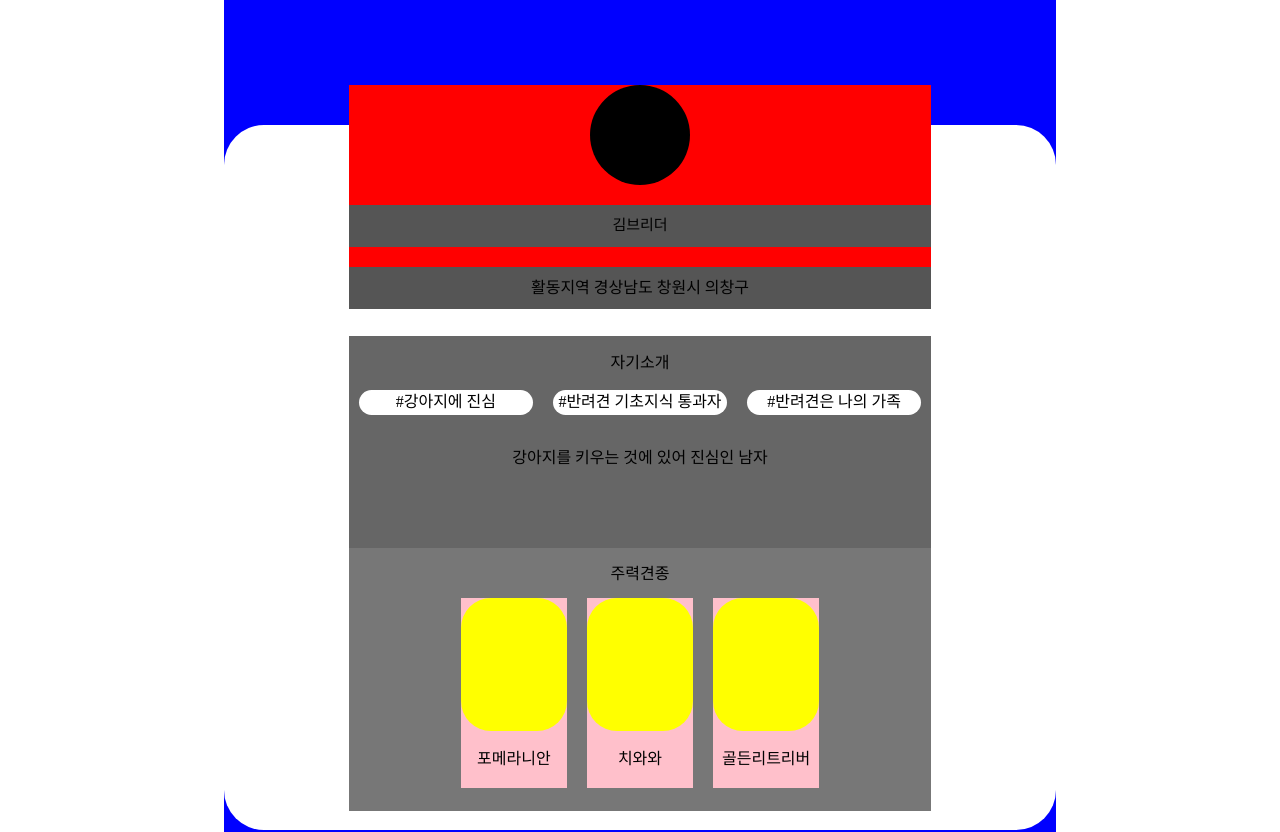
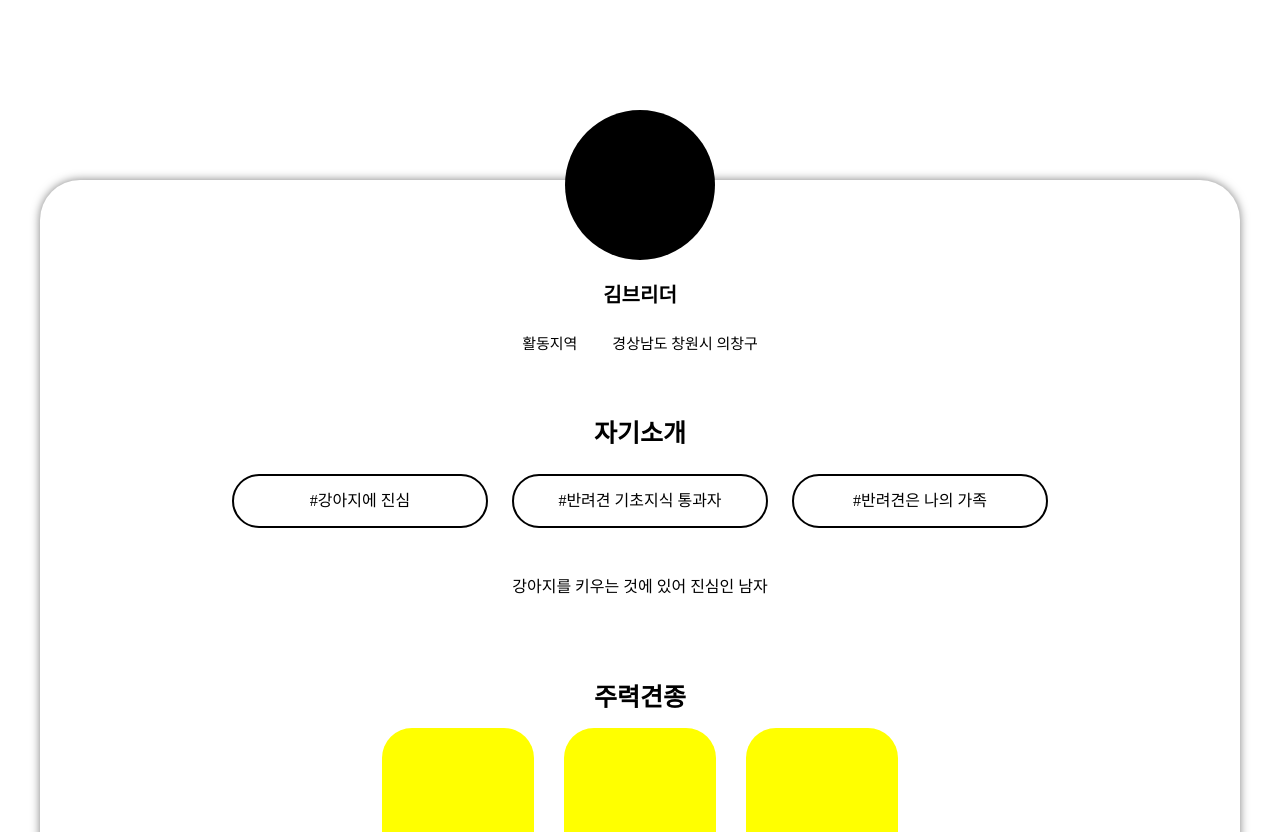
Before and after one commit to next-petree/frontend, a React (Create React App) app: page /breederpublicprofile in a window 1280 px wide. Shown: the top 832 px of the page. Built offline with nearby package versions, Linux system fonts and the light colour scheme.

Commit message:
Feat: 브리더 공개 프로필 css 수정

```diff
--- a/src/component/BreederPublicProfile/Introduction/Introduction.tsx
+++ b/src/component/BreederPublicProfile/Introduction/Introduction.tsx
@@ -5,7 +5,7 @@ const Introduction = () => {
   const data = {
     userInfo: {
       name: "김브리더",
-      address: "활동지역 경상남도 창원시 의창구",
+      address: " 경상남도 창원시 의창구",
     },
     introduction: {
       text: "자기소개",
@@ -27,7 +27,10 @@ const Introduction = () => {
       <S.UserInfo>
         <S.UserImage />
         <S.UserName>{data.userInfo.name}</S.UserName>
-        <S.UserAddress>{data.userInfo.address}</S.UserAddress>
+        <S.UserAddress>
+          <span>활동지역</span>
+          <span>{data.userInfo.address}</span>
+        </S.UserAddress>
       </S.UserInfo>
       <S.Introduce>
         <S.IntroductionText>{data.introduction.text}</S.IntroductionText>
--- a/src/component/BreederPublicProfile/Introduction/IntroductionStyle.ts
+++ b/src/component/BreederPublicProfile/Introduction/IntroductionStyle.ts
@@ -3,24 +3,24 @@ import styled from "styled-components";
 export const Container = styled.div`
   width: 100%;
   margin-top: 15%;
-  height: 45%;
+  height: 800px;
   border-radius: 40px;
   background-color: #fff;
+  box-shadow: 0px 0px 10px rgba(0, 0, 0, 0.5);
 `;
 
 //------------유저 정보란------------
 export const UserInfo = styled.div`
   position: relative;
-  top: -40px;
+  top: -70px;
   width: 70%;
   height: 30%;
   margin: auto;
-  background-color: red;
 `;
 
 export const UserImage = styled.div`
-  width: 100px;
-  height: 100px;
+  width: 150px;
+  height: 150px;
   border-radius: 50%;
   margin: auto;
   background-color: black;
@@ -28,21 +28,25 @@ export const UserImage = styled.div`
 
 export const UserName = styled.div`
   display: flex;
-  height: 20%;
+  height: 30px;
+  margin-top: 20px;
+  font-size: 20px;
+  font-weight: bold;
+  align-items: center;
+  justify-content: center;
+`;
+
+export const UserAddress = styled.div`
+  display: flex;
+  height: 30px;
   margin-top: 20px;
   font-size: 15px;
   align-items: center;
   justify-content: center;
-  background-color: #555;
-`;
 
-export const UserAddress = styled.div`
-  display: flex;
-  height: 20%;
-  margin-top: 20px;
-  align-items: center;
-  justify-content: center;
-  background-color: #555;
+  span:first-child {
+    margin-right: 35px;
+  }
 `;
 
 //------------자기소개란------------
@@ -53,12 +57,12 @@ export const Introduce = styled.div`
   height: 30%;
   flex-direction: column;
   align-items: center;
-  background-color: #666;
 `;
 
 export const IntroductionText = styled.div`
   text-align: center;
-  margin-top: 3%;
+  font-size: 25px;
+  font-weight: bold;
 `;
 
 export const HashTagsContainer = styled.div`
@@ -71,17 +75,17 @@ export const HashTagsContainer = styled.div`
 export const HashTag = styled.div`
   display: flex;
   width: 30%;
-  height: 70%;
+  height: 50px;
   align-items: center;
   justify-content: center;
   margin-top: 3%;
   border-radius: 40px;
-  background-color: #fff;
+  border: 2px solid #000;
 `;
 
 export const HeadLine = styled.div`
   text-align: center;
-  margin-top: 7%;
+  margin-top: 50px;
 `;
 
 //------------주력견종란------------
@@ -93,18 +97,18 @@ export const MainBreed = styled.div`
   align-items: center;
   flex-direction: column;
   padding-top: 2%;
-  background-color: #777;
 `;
 
 export const MainBreedText = styled.div`
   text-align: center;
+  font-size: 25px;
+  font-weight: bold;
 `;
 
 export const DogProfileContainer = styled.div`
   display: flex;
   flex-direction: row;
   justify-content: space-around;
-  align-items: center;
   width: 65%;
 `;
 
@@ -112,16 +116,16 @@ export const DogProfile = styled.div`
   display: flex;
   flex-direction: column;
   width: 28%;
-  height: 190px;
+  height: 200px;
   margin-top: 15px;
-  background-color: pink;
 `;
 
 export const DogImage = styled.div`
   width: 100%;
-  height: 70%;
+  height: 100%;
   border-radius: 30px;
   background-color: yellow;
+  margin-bottom: 10px;
 `;
 
 export const DogName = styled.div`
--- a/src/component/BreederPublicProfile/OwnedBreeds/OwnedBreedsStyle.ts
+++ b/src/component/BreederPublicProfile/OwnedBreeds/OwnedBreedsStyle.ts
@@ -5,17 +5,17 @@ export const Container = styled.div`
   align-items: center;
   justify-content: center;
   width: 100%;
+  height: 800px;
   margin-top: 5%;
   margin-bottom: 8%;
-  height: 55%;
   border-radius: 40px;
-  background-color: #555;
+  background-color: #fff;
+  box-shadow: 0px 0px 10px rgba(0, 0, 0, 0.5);
 `;
 
 export const ContentBox = styled.div`
   width: 80%;
   height: 90%;
-  background-color: #eee;
 `;
 export const OwnedBreedsText = styled.div`
   font-size: 25px;
@@ -35,9 +35,8 @@ export const OwnedBreedsList = styled.div`
   display: flex;
   flex-direction: column;
   align-items: center;
-  width: 30%;
+  width: 31%;
   height: 300px;
-  background-color: pink;
 `;
 
 export const DogImage = styled.div`
--- a/src/pages/BreederPublicProfile/BreederPublicProfileStyle.ts
+++ b/src/pages/BreederPublicProfile/BreederPublicProfileStyle.ts
@@ -5,8 +5,6 @@ export const ContentContainer = styled.div`
   flex-direction: column;
   align-items: center;
   justify-content: center;
-  width: 65%;
-  height: 1800px;
+  width: 1200px;
   margin: auto;
-  background-color: blue;
 `;
```
